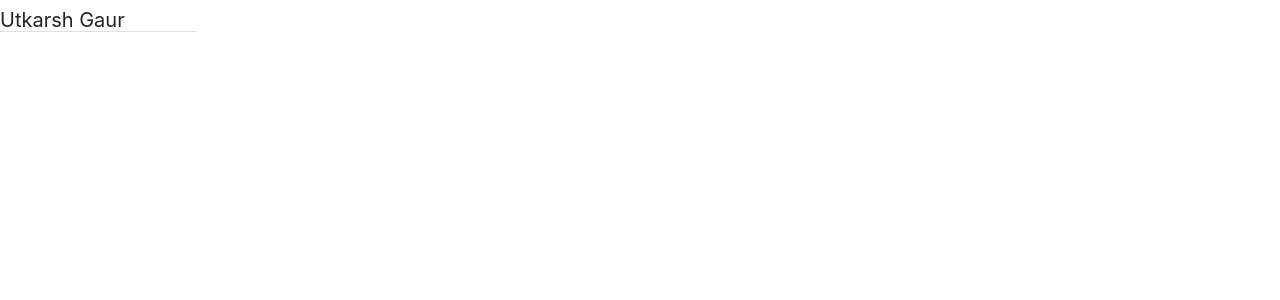
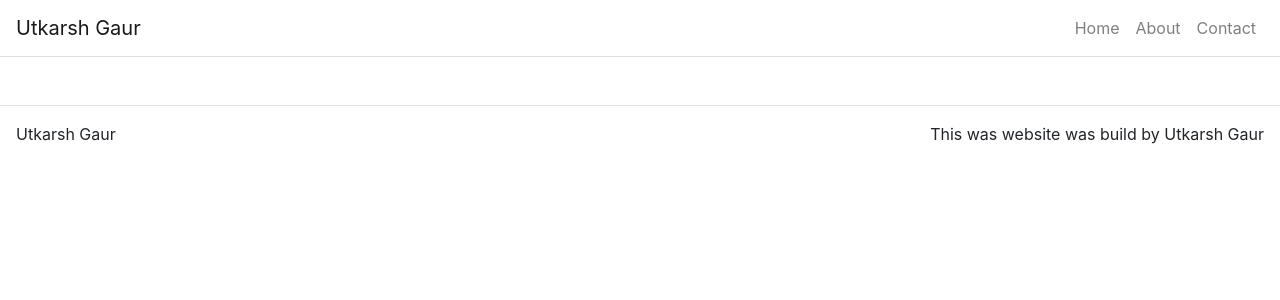
Before and after one commit to utkarsh06/ReactPortfolio, a React (Create React App) app: page / in a window 1280 px wide. Shown: the top 300 px of the page. Built offline with nearby package versions, Linux system fonts and the light colour scheme.

Commit message:
Added footer

```diff
--- a/src/App.js
+++ b/src/App.js
@@ -6,6 +6,10 @@
 import Navbar from 'react-bootstrap/Navbar';
 import { NavbarBrand } from 'react-bootstrap';
 import Nav from 'react-bootstrap/Nav'
+
+
+//Components
+import Footer from './components/Footer'
 
 class App extends React.Component {
   constructor(props) {
@@ -36,17 +40,18 @@
     return (
       <Router>
         <Container className = "p-0" fluid = {true}>
-          <navbar className = "border-bottom">
+          <Navbar className = "border-bottom" bg = "transparent" expand = "lg">
             <Navbar.Brand>Utkarsh Gaur </Navbar.Brand>
-            <Navbar.Toggle aria-controls = "navbar-toggle"></Navbar.Toggle>
+            <Navbar.Toggle className = "boeder-0" aria-controls = "navbar-toggle"></Navbar.Toggle>
             <Navbar.Collapse aria-controls = "navbar-toggle">
-              <Nav>
+              <Nav className = "ml-auto">
                 <Link className = "nav-link" to = "">Home</Link>
                 <Link className = "nav-link" to = "/about">About</Link>
                 <Link className = "nav-link" to = "/contact">Contact</Link>
               </Nav>
             </Navbar.Collapse>
-          </navbar>
+          </Navbar>
+          <Footer />
         </Container>
       </Router>
 
--- /dev/null
+++ b/src/components/Footer.js
@@ -0,0 +1,28 @@
+import React from 'react';
+import Container from 'react-bootstrap/Container';
+import Row from 'react-bootstrap/Row';
+import Column from 'react-bootstrap/Col';
+
+
+
+function footer(){
+
+
+    return(
+        <footer className = "mt-5">
+            <Container fluid = {true}>
+                <Row className = "border-top justify-conten-between p-3">
+                    <Column className = "p-0" md = {3} sm = {12}  >
+                        Utkarsh Gaur
+                    </Column>
+                    <Column className = "p-0 d-flex justify-content-end">
+                    This was website was build by Utkarsh Gaur
+                    </Column>
+                </Row>
+            </Container>
+        </footer>
+
+    );
+}
+
+export default footer
```
Also changed, not shown: 1 other file (tests, documents, lock files or other folders).
